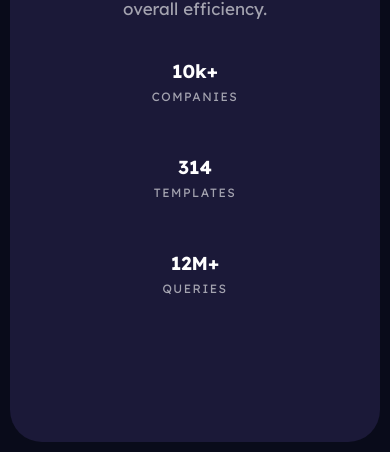
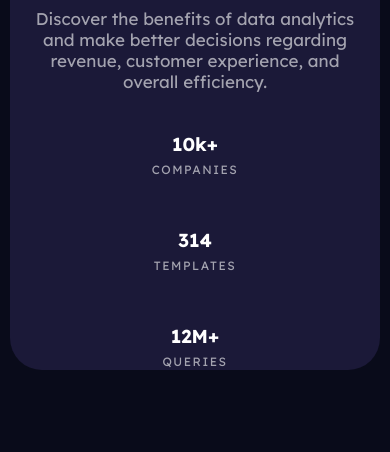
Before and after one commit to Thgzin/stats-preview-card, a plain HTML site: page index.html in a window 390 px wide. Shown: the part 486-938 px from the top of the page. After the commit the page ends 866 px from the top, so only its background shows below. Drawn offline with Linux system fonts and the light colour scheme.

Commit message:
pageCompletedf

```diff
--- a/style.css
+++ b/style.css
@@ -95,7 +95,6 @@ body {
   margin-top: 30px;
   color: var(--Slightly-transparent-white);
   font-size: 15px;
-
 }
 
 span {
@@ -124,7 +123,6 @@ span {
   color: var(--Slightly-transparent-white);
   font-size: 12px;
   letter-spacing: 1.5px;
-
 }
 
 @media screen and (max-width: 650px) {
@@ -140,7 +138,6 @@ span {
     flex-direction: column;
     border-radius: 2rem;
     margin: 10px;
-    height:120vh;
   }
 
   .container {
@@ -170,15 +167,14 @@ span {
     text-align: center;
     font-size: 17px;
   }
-  .companies-section{
+  .companies-section {
     display: flex;
     justify-content: center;
     align-items: center;
     flex-direction: column;
-
   }
 
-  .companies-section h3{
+  .companies-section h3 {
     text-align: center;
   }
 }
```
